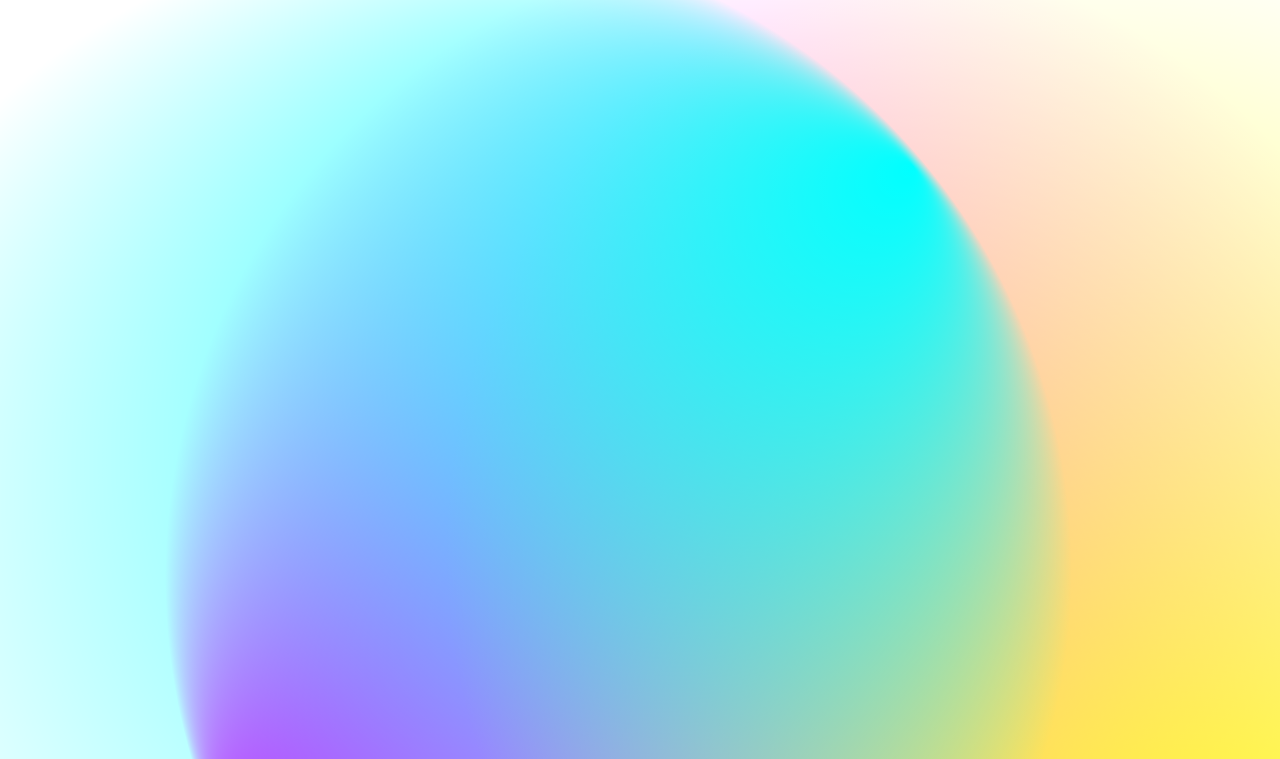
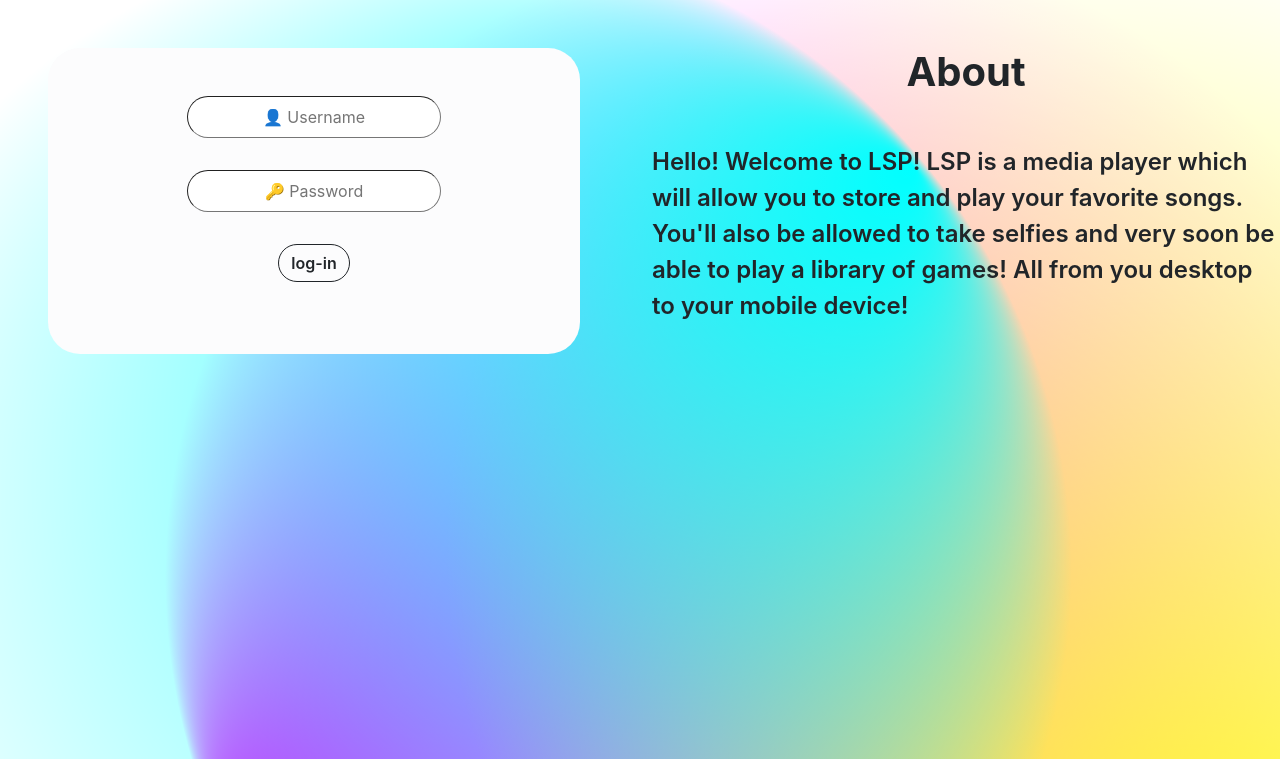
Before and after one commit to Lambpato/LSP, a React (Create React App) app in the folder client/: page /log-in in a window 1280 px wide. Shown: the top 759 px of the page. Built offline with nearby package versions, Linux system fonts and the light colour scheme.

Commit message:
added styling

```diff
--- a/client/src/App.js
+++ b/client/src/App.js
@@ -1,7 +1,6 @@
 import './App.css';
 import LockScreen from './Pages/LockScreen'
 import Background from './components/Background';
-// import AppContext from './components/AppContext';
 import RegInPage from './Pages/RegInPage';
 import { ActionContextProvider } from './components/ActionContext';
 import { Routes, Route } from 'react-router-dom'
--- a/client/src/Pages/LockScreen.jsx
+++ b/client/src/Pages/LockScreen.jsx
@@ -1,7 +1,6 @@
 import MediaQuery from '../components/MediaQuery';
-import '../css/LockScreen.css'
 import { useContext } from 'react';
-import Welcome from './Welcome';
+import Welcome from '../components/Welcome';
 import About from '../components/About';
 import { ActionContext } from '../components/ActionContext';
 
--- a/client/src/Pages/RegInPage.jsx
+++ b/client/src/Pages/RegInPage.jsx
@@ -8,10 +8,11 @@ import { useNavigate } from 'react-router-dom';
 export default function RegInPage({action, onSignIn}) {
 
   const navigate = useNavigate();
-const onLogIn = () => { navigate('/homepage')}
+  const onLogIn = () => { navigate('/homepage')};
+
     return (
       action !== '' ?
-    <div className={MediaQuery() ? 'row welcome px-5 mx-auto pt-5 position-absolute' : 'position-absolute top-0 start-0 bottom-0 end-0'}>
+        <div className={MediaQuery() ? 'row position-absolute top-0 start-0 bottom-0 end-0' : 'position-absolute top-0 start-0 bottom-0 end-0'}>
     <RegIn action={action}  onSignIn={onLogIn} />
     {MediaQuery() ? <About/> : undefined}
     </div>
--- a/client/src/components/About.jsx
+++ b/client/src/components/About.jsx
@@ -2,7 +2,7 @@ export default function About () {
   return (
     <div className='col mt-5 '>
       <h1 className='fs-1 fw-bold mb-5 text-center'>About</h1>
-      <p className='fs-4 text-start'>
+      <p className='fs-4 text-start fw-semibold'>
         Hello! Welcome to LSP!
         LSP is a media player which will allow you to store and play your favorite songs. You'll
         also be allowed to take selfies and very soon be able to play a library of games! All from you
--- a/client/src/components/RegButton.jsx
+++ b/client/src/components/RegButton.jsx
@@ -1,5 +1,5 @@
 export default function RegButton ({handleClick, name}) {
   return (
-    <button className='rounded-pill mb-4 btn btn-primary bg-light border border-dark' type="button" onClick={handleClick}>{name}</button>
+    <button className='rounded-pill mb-4 btn fw-semibold border border-dark' type="button" onClick={handleClick}>{name}</button>
 )
 }
--- a/client/src/components/RegIn.jsx
+++ b/client/src/components/RegIn.jsx
@@ -22,34 +22,40 @@ export default function RegisterPage ({ action, onSignIn }) {
 
 
   return (
-
-    <form method="post" onSubmit={handleSubmit}>
+    <div className="col mt-5">
+       <form className="bg-light-subtle py-5 mx-5 rounded-5 d-flex flex-column align-items-center gap-4"
+        method="post"
+        onSubmit={handleSubmit}>
         <label className="form-label">
           <input
           required
           type="text"
           name="username"
-        placeholder="Username"
+          placeholder="👤 Username"
+          className="rounded-5 border-1 text-center py-2"
           ></input>
         </label>
 
         <label className="form-label">
-        <div>
-
-        </div>
           <input
           required
           type="password"
           name="password"
-        placeholder="Password"
+          placeholder="🔑 Password"
+          className="rounded-5 border-1 text-center py-2"
           ></input>
         </label>
+
       <button
         type="submit"
-      className="btn btn-primary">
+        className="rounded-pill mb-4 btn fw-semibold border border-dark"
+        >
         {action}
       </button>
+
       {error && <div style={{ color: 'red' }}>Error: {error.message}</div>}
     </form>
+    </div>
+
   )
 };
--- a/client/src/css/LockScreen.css
+++ /dev/null
@@ -1,4 +0,0 @@
-* {
-  color: white;
-  text-shadow: black 1px 0 10px;
-}
```
Also changed, not shown: client/src/components/Welcome.jsx (renamed from client/src/Pages/Welcome.jsx), 2 other files (tests, documents, lock files or other folders). Lines whose indentation alone changed are shown as unchanged.
